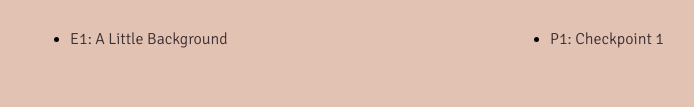
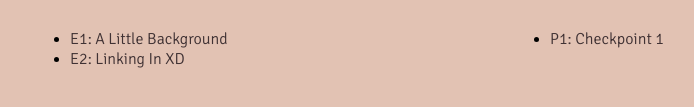
Before and after one commit to Breah22/web22, a plain HTML site: page index.html in a window 1280 px wide. Shown: the part 281-388 px from the top of the page, without its empty margins (130-824 px from the left). Drawn offline with Linux system fonts and the light colour scheme.

Commit message:
Update index.html

```diff
--- a/index.html
+++ b/index.html
@@ -17,6 +17,7 @@
 <h3>Exercises</h3>
 <ul>
 <li><a href="https://xd.adobe.com/view/9e156cff-1725-4be0-96a5-a4374b3cdc59-cb46/">E1: A Little Background</a></li>
+<li><a href="https://xd.adobe.com/view/9e156cff-1725-4be0-96a5-a4374b3cdc59-cb46/">E2: Linking In XD</a></li>
 </ul>
 </div>
 <div class="col">
```
